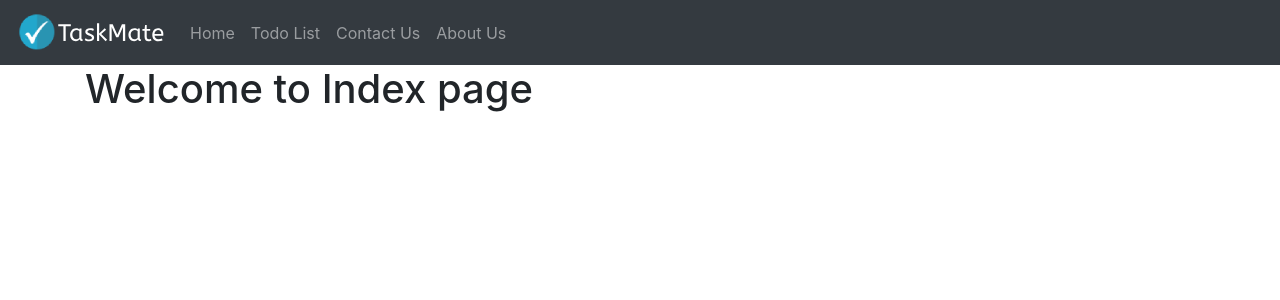
After one commit to Tsilkostas/Django-Project, a Django app: page / in a window 1280 px wide. The commit adds this page. Shown: the top 300 px of the page. Run offline with Django 3.2, Linux system fonts and the light colour scheme.

Commit message:
fixing urls and links

```diff
--- a/taskmate/taskmate/urls.py
+++ b/taskmate/taskmate/urls.py
@@ -15,8 +15,12 @@ Including another URLconf
 """
 from django.contrib import admin
 from django.urls import path, include
+from todolist_app import views as todolist_views
 
 urlpatterns = [
     path('admin/', admin.site.urls),
     path('todolist/',include('todolist_app.urls')),
+    path('contact', todolist_views.contact, name='contact'),
+    path('about', todolist_views.about, name='about'),
+    path('', todolist_views.index, name='index')
 ]
--- a/taskmate/templates/base.html
+++ b/taskmate/templates/base.html
@@ -12,13 +12,13 @@
     {% block title %}
     {% endblock title %}
     <nav class="navbar navbar-expand-lg navbar-dark bg-dark">
-        <a class="navbar-brand" href="#"><img src="{% static 'images/logo.png' %}" alt="TaskMate"></a>
+        <a class="navbar-brand" href="{% url 'index' %}"><img src="{% static 'images/logo.png' %}" alt="TaskMate"></a>
         <button class="navbar-toggler" type="button" data-toggle="collapse" data-target="#navbarNav" aria-controls="navbarNav" aria-expanded="false" aria-label="Toggle navigation">
           <span class="navbar-toggler-icon"></span>
         </button>
         <div class="collapse navbar-collapse" id="navbarNavAltMarkup">
           <div class="navbar-nav">
-                <a class="nav-item nav-link" href="{% url 'todolist' %}">Home</a>
+                <a class="nav-item nav-link" href="{% url 'index' %}">Home</a>
                 <a class="nav-item nav-link" href="{% url 'todolist' %}">Todo List</a>
                 <a class="nav-item nav-link" href="{% url 'contact' %}">Contact Us</a>
                 <a class="nav-item nav-link" href="{% url 'about' %}">About Us</a>
--- /dev/null
+++ b/taskmate/todolist_app/templates/index.html
@@ -0,0 +1,11 @@
+{% extends "base.html" %}
+
+{% block title %}
+<title>Welcome to Taskmate</title>
+{% endblock title %}
+
+{% block content %}
+<div class="container">
+  <h1>{{index_text}}</h1>
+</div>
+{% endblock content %}
--- a/taskmate/todolist_app/templates/todolist.html
+++ b/taskmate/todolist_app/templates/todolist.html
@@ -39,14 +39,14 @@
       {% for obj  in all_tasks %}
         {% if obj.done %}
           <tr class="table-success">
-            <td>{{ obj.id }} | {{ obj.task }}</td>
+            <td>{{ obj.task }}</td>
             <td><a href="{% url 'pending_task' obj.id %}">Mark This as Pending</a></td>
             <td><a href="{% url 'edit_task' obj.id %}">Edit</a></td>
             <td><a href="{% url 'delete_task' obj.id %}">Delete</a></td>
           </tr>
           {% else %}
           <tr>
-            <td>{{ obj.id }} | {{ obj.task }}</td>
+            <td>{{ obj.task }}</td>
             <td><a href="{% url 'complete_task' obj.id %}">Mark This as Completed</a></td>
             <td><a href="{% url 'edit_task' obj.id %}">Edit</a></td>
             <td><a href="{% url 'delete_task' obj.id %}">Delete</a></td>
--- a/taskmate/todolist_app/urls.py
+++ b/taskmate/todolist_app/urls.py
@@ -8,6 +8,5 @@ urlpatterns = [
     path('edit/<task_id>', views.edit_task, name='edit_task'),
     path('complete/<task_id>', views.complete_task, name='complete_task'),
     path('pending/<task_id>', views.pending_task, name='pending_task'),
-    path('contact', views.contact, name='contact'),
-    path('about', views.about, name='about'),
+
 ]
--- a/taskmate/todolist_app/views.py
+++ b/taskmate/todolist_app/views.py
@@ -35,6 +35,13 @@ def about(request):
     }
     return render(request, 'about.html',context)
 
+def index(request):
+    context={
+        'index_text':'Welcome to Index page'
+
+    }
+    return render(request, 'index.html',context)
+
 def delete_task(request, task_id):
     task = TaskList.objects.get(pk=task_id)
     task.delete()
```
